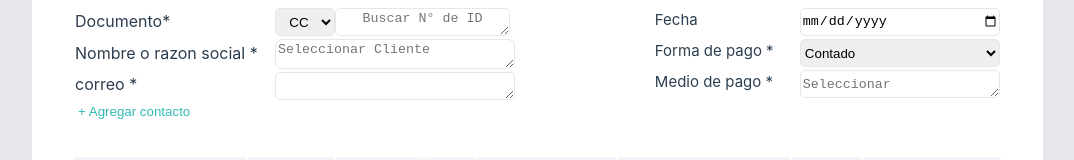
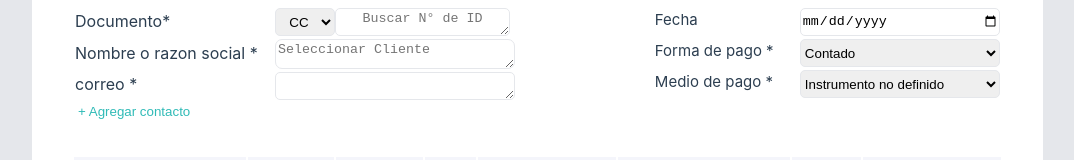
Before and after one commit to Duver-Castaneda/Proyecto, a Vue app: page /CRfactura in a window 1280 px wide. Shown: the part 339-499 px from the top of the page, without its empty margins (0-1074 px from the left). Built offline with nearby package versions, Linux system fonts and the light colour scheme.

Commit message:
Primer commit actualizado

```diff
--- a/src/components/SDatos1.vue
+++ b/src/components/SDatos1.vue
@@ -173,10 +173,10 @@ function mostrarNombre(e) {
   max-height: 30px;
   font-size: 14px;
   border: 1px solid rgb(203, 213, 225);
-  overflow: hidden; /* lo que se sale del alto no se ve */
-  white-space: nowrap; /* que no haga salto de línea */
-  text-overflow: clip; /* o ellipsis si querés puntos suspensivos */
-  line-height: 30px; /* centrar texto si es de una línea */
+  overflow: hidden;
+  white-space: nowrap;
+  text-overflow: clip;
+  line-height: 30px;
   border-radius: 5px;
   border-right: none;
 }
@@ -219,8 +219,8 @@ function mostrarNombre(e) {
 }
 .fila4 {
   display: flex;
-  justify-content: flex-start; /* Alinea todo a la derecha */
-  gap: 8px; /* Espacio entre elementos */
+  justify-content: flex-start;
+  gap: 8px;
   margin-bottom: 8px;
   width: 48%;
   background-color: white;
@@ -229,8 +229,8 @@ function mostrarNombre(e) {
 }
 .fila3 {
   display: flex;
-  justify-content: flex-start; /* Alinea todo a la derecha */
-  gap: 8px; /* Espacio entre elementos */
+  justify-content: flex-start;
+  gap: 8px;
   margin-bottom: 8px;
   width: 48%;
   background-color: rgb(248, 250, 252);
@@ -239,15 +239,15 @@ function mostrarNombre(e) {
 }
 .fila2 {
   display: flex;
-  justify-content: flex-start; /* Alinea todo a la derecha */
-  gap: 8px; /* Espacio entre elementos */
+  justify-content: flex-start;
+  gap: 8px;
   margin-bottom: 8px;
   width: 48%;
 }
 .fila {
   display: flex;
-  justify-content: flex-end; /* Alinea todo a la derecha */
-  gap: 8px; /* Espacio entre elementos */
+  justify-content: flex-end;
+  gap: 8px;
   margin-bottom: 8px;
   width: 48%;
 }
--- a/src/components/SDatos2.vue
+++ b/src/components/SDatos2.vue
@@ -115,7 +115,28 @@
         </div>
         <div class="MedioDePago">
           <span class="spanPago">Medio de pago *</span>
-          <textarea name="" class="botonesDatos" placeholder="Seleccionar"></textarea>
+          <select name="" class="botonesDatos" placeholder="Seleccionar">
+            <option value="">Instrumento no definido</option>
+            <option value="">Efectivo</option>
+            <option value="">Transferencia debito</option>
+            <option value="">Consignacion bancaria</option>
+            <option value="">Credito ACH</option>
+            <option value="">Debito ACH</option>
+            <option value="">Reversion debito de demanda ACH</option>
+            <option value="">Reversion Credito de demanda ACH</option>
+            <option value="">Credito de demanda ACH</option>
+            <option value="">Debito de demanda ACH</option>
+            <option value="">Credito ahorro</option>
+            <option value="">Credito Debito</option>
+            <option value="">Bookentry credito</option>
+            <option value="">Bookentry debito</option>
+            <option value="">Concentracion de la demanda en efectivo/rembolso credito (CCD)</option>
+            <option value="">Concentracion de la demanda en efectivo/rembolso debito (CCD)</option>
+            <option value="">Credito pago negocio corporativo(CTP)</option>
+            <option value="">Cheque</option>
+            <option value="">Proyecto bancario</option>
+            <option value="">Proyecto bancario certificado</option>
+          </select>
         </div>
       </div>
     </div>
--- a/src/components/SFinal.vue
+++ b/src/components/SFinal.vue
@@ -110,10 +110,9 @@ watch(selectedNuevaFirma, (nuevoValor08) => {
 interface ComponenteRemisionItem {
   id: number
 }
-// Array de componentes (reactivo y tipado)
+
 const componentesRemision = ref<ComponenteRemisionItem[]>([])
 
-// Contador de IDs
 let idCounter = 0
 function agregarComponenteRemision() {
   componentesRemision.value.push({ id: idCounter++ })
--- a/src/components/SModal.vue
+++ b/src/components/SModal.vue
@@ -24,19 +24,15 @@ function close() {
 
 import { computed } from 'vue'
 
-// Tipamos los valores posibles para la prop `size`
 type ModalSize = 'sm' | 'md' | 'ml' | 'lg'
 type ModalSizeHeight = 'Hsm' | 'Hmd' | 'Hml' | 'Hlg' | 'Hms'
-// Define props con tipos
+
 const props = defineProps<{
   sizeHeight?: ModalSizeHeight
   size?: ModalSize
   visible: Boolean
 }>()
 
-// Define props con tipos
-
-// Computed: Clase según tamaño
 const sizeClass = computed(() => {
   const sizeMap: Record<ModalSize, string> = {
     sm: 'modal-sm',
--- a/src/views/CrearFactura.vue
+++ b/src/views/CrearFactura.vue
@@ -184,6 +184,7 @@
         name=""
         class="textcomentarios"
         placeholder="Añadir comentarios, no se mostraran en la impresion"
+        maxlength="280"
       ></textarea>
     </div>
     <div class="emitir">
@@ -299,6 +300,10 @@ function toggleChulo2() {
 }
 </script>
 <style scoped>
+.LineaCm {
+  width: 100%;
+  border: 1px solid black;
+}
 .BotonChuleado {
   justify-content: center;
   align-items: center;
@@ -527,6 +532,7 @@ function toggleChulo2() {
   width: 100%;
   height: 70px;
 
+  padding: 10px;
   color: rgb(51, 65, 85);
   font-size: 14px;
   border: 1px solid rgb(226, 232, 240);
--- a/src/views/NumeracionFactura.vue
+++ b/src/views/NumeracionFactura.vue
@@ -7,7 +7,21 @@
           >Administra las numeraciones de los documentos que generas en tu negocio</span
         >
         <span class="TipoDocumento">Tipo de documento</span>
-        <select name="" class="TipoDocumentoBoton"></select>
+        <select name="" class="TipoDocumentoBoton">
+          <option value="" class="Options">Factura De venta</option>
+          <option value="" class="Options">Documento equivalente P.O.S</option>
+          <option value="" class="Options">Nota Credito</option>
+          <option value="" class="Options">Nota Debito</option>
+          <option value="" class="Options">Recibo de caja</option>
+          <option value="" class="Options">Comprobante de egreso</option>
+          <option value="" class="Options">Cotizacion</option>
+          <option value="" class="Options">Orden de Compra</option>
+          <option value="" class="Options">Remision</option>
+          <option value="" class="Options">Documento Soporte</option>
+          <option value="" class="Options">Nota debito en ingresos</option>
+          <option value="" class="Options">Ajustes de inventario</option>
+          <option value="" class="Options">Nota de ajuste a doc. soporte</option>
+        </select>
       </div>
       <div>
         <button class="BotonNuevaNumeracion" @click="goToFormView2()">+ Nueva numeracion</button>
@@ -70,6 +84,10 @@ const goToFormView2 = () => {
 }
 </script>
 <style scoped>
+.Options {
+  padding: 6px 40px 6px 4px;
+  color: rgb(51, 65, 85);
+}
 .selectResultados {
   width: 50px;
   height: 20px;
```
